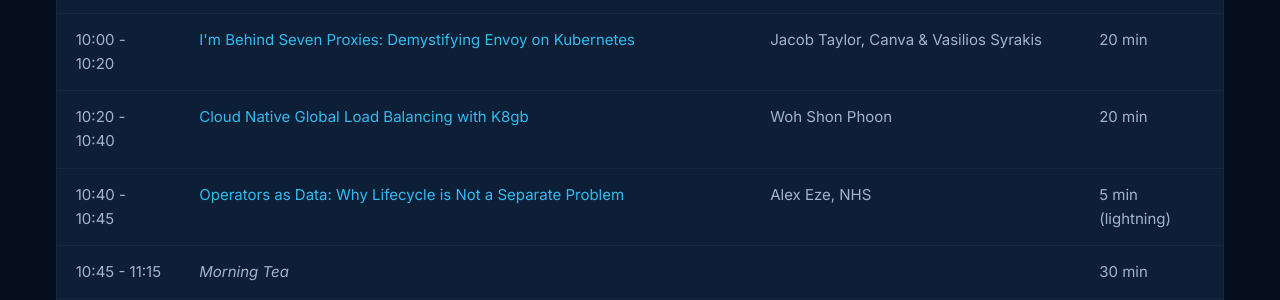
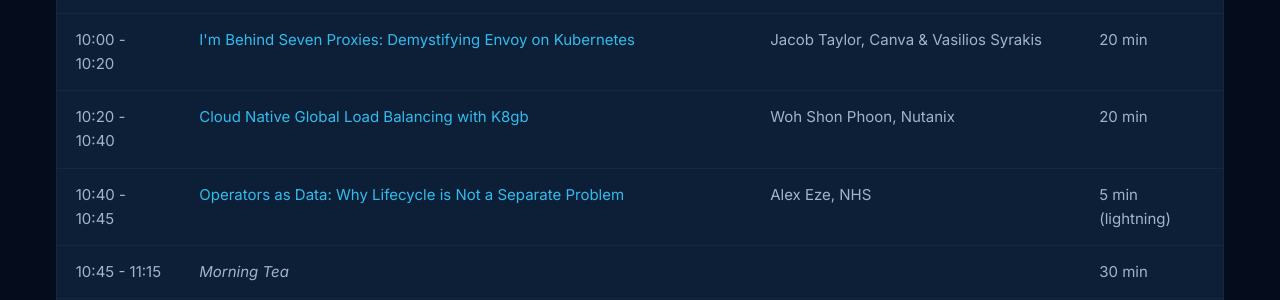
Before and after one commit to cloudconau/site, an MkDocs documentation site: the page built from docs/agenda.md, in a window 1280 px wide and 900 px high, scrolled down 956 px. Shown: the part 153-453 px from the top of the window. Built offline with MkDocs 1.6.1 and Material for MkDocs 9.7.7, drawn with Linux system fonts in a browser that asks for light colours.

Commit message:
Show Nutanix against Woh Shon Phoon in the schedule (#17)
Every other talk on the Day 2 schedule names the speaker's company, but
the K8gb talk read "Woh Shon Phoon" alone. It now reads "Woh Shon Phoon,
Nutanix" in the homepage schedule and on the agenda page, matching his
speaker card, the sessions list and his talk page.

```diff
--- a/docs/agenda.md
+++ b/docs/agenda.md
@@ -27,7 +27,7 @@ The two morning workshops run in parallel, so pick one. Bring your own laptop to
 | 9:15 - 9:40 | Welcome | Conference Organisers | 25 min |
 | 9:40 - 10:00 | [Who's Stealing My CPU? Catching Noisy Neighbours with eBPF on Kubernetes](abstracts/2026/OlgaMirensky.md) | Olga Mirensky, Ping Identity | 20 min |
 | 10:00 - 10:20 | [I'm Behind Seven Proxies: Demystifying Envoy on Kubernetes](abstracts/2026/JacobTaylorVasiliosSyrakis.md) | Jacob Taylor, Canva & Vasilios Syrakis | 20 min |
-| 10:20 - 10:40 | [Cloud Native Global Load Balancing with K8gb](abstracts/2026/WohShonPhoon.md) | Woh Shon Phoon | 20 min |
+| 10:20 - 10:40 | [Cloud Native Global Load Balancing with K8gb](abstracts/2026/WohShonPhoon.md) | Woh Shon Phoon, Nutanix | 20 min |
 | 10:40 - 10:45 | [Operators as Data: Why Lifecycle is Not a Separate Problem](abstracts/2026/AlexEze.md) | Alex Eze, NHS | 5 min (lightning) |
 | 10:45 - 11:15 | *Morning Tea* | | 30 min |
 | 11:15 - 11:35 | [Streaming Under Fire](abstracts/2026/MichaelFornaroSamiAlakus.md) | Michael Fornaro & Sami Alakus, Easygo | 20 min |
--- a/docs/index.html
+++ b/docs/index.html
@@ -1582,7 +1582,7 @@
           <div class="session-time">10:20 &ndash; 10:40</div>
           <div>
             <div class="session-title-cell">Cloud Native Global Load Balancing with K8gb</div>
-            <div class="session-speaker-name">Woh Shon Phoon<span class="session-len-inline"> &middot; 20 min</span></div>
+            <div class="session-speaker-name">Woh Shon Phoon, Nutanix<span class="session-len-inline"> &middot; 20 min</span></div>
           </div>
           <div class="session-room">20 min</div>
         </a>
```
